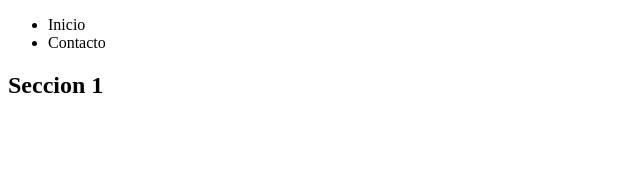
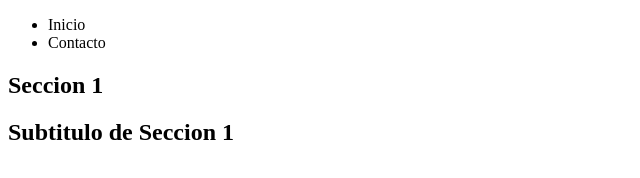
Before and after one commit to MatiasDiego/landing-page-test, a plain HTML site: page index.html in a window 1280 px wide. Shown: the whole page, without its empty margins (0-640 px from the left). Drawn offline with Linux system fonts and the light colour scheme.

Commit message:
Agregando subtitulo

```diff
--- a/index.html
+++ b/index.html
@@ -18,6 +18,7 @@
     <main>
         <section>
             <h1>Seccion 1</h1>
+            <h2>Subtitulo de Seccion 1</h2>
         </section>
     </main>
 </body>
```
